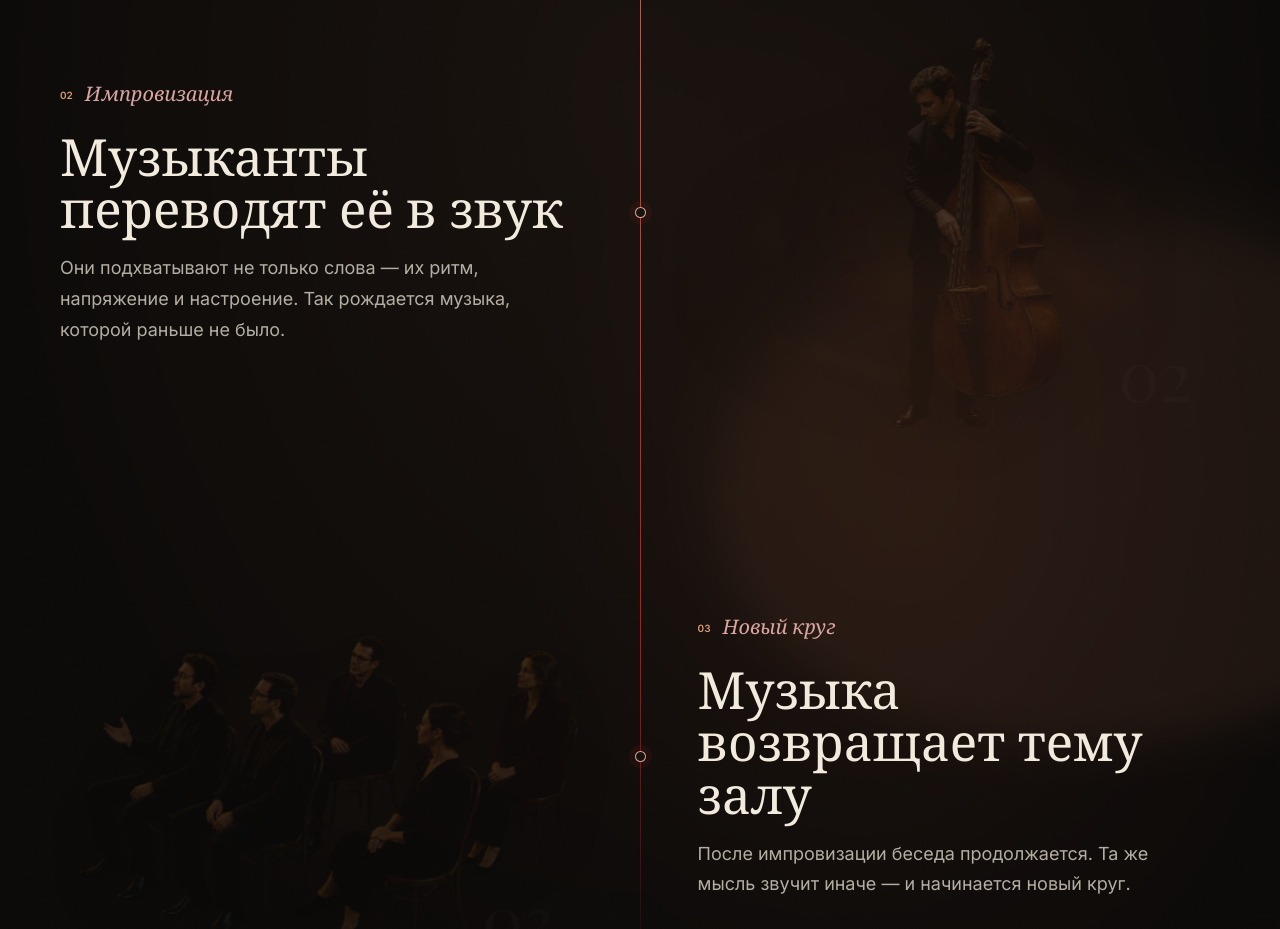
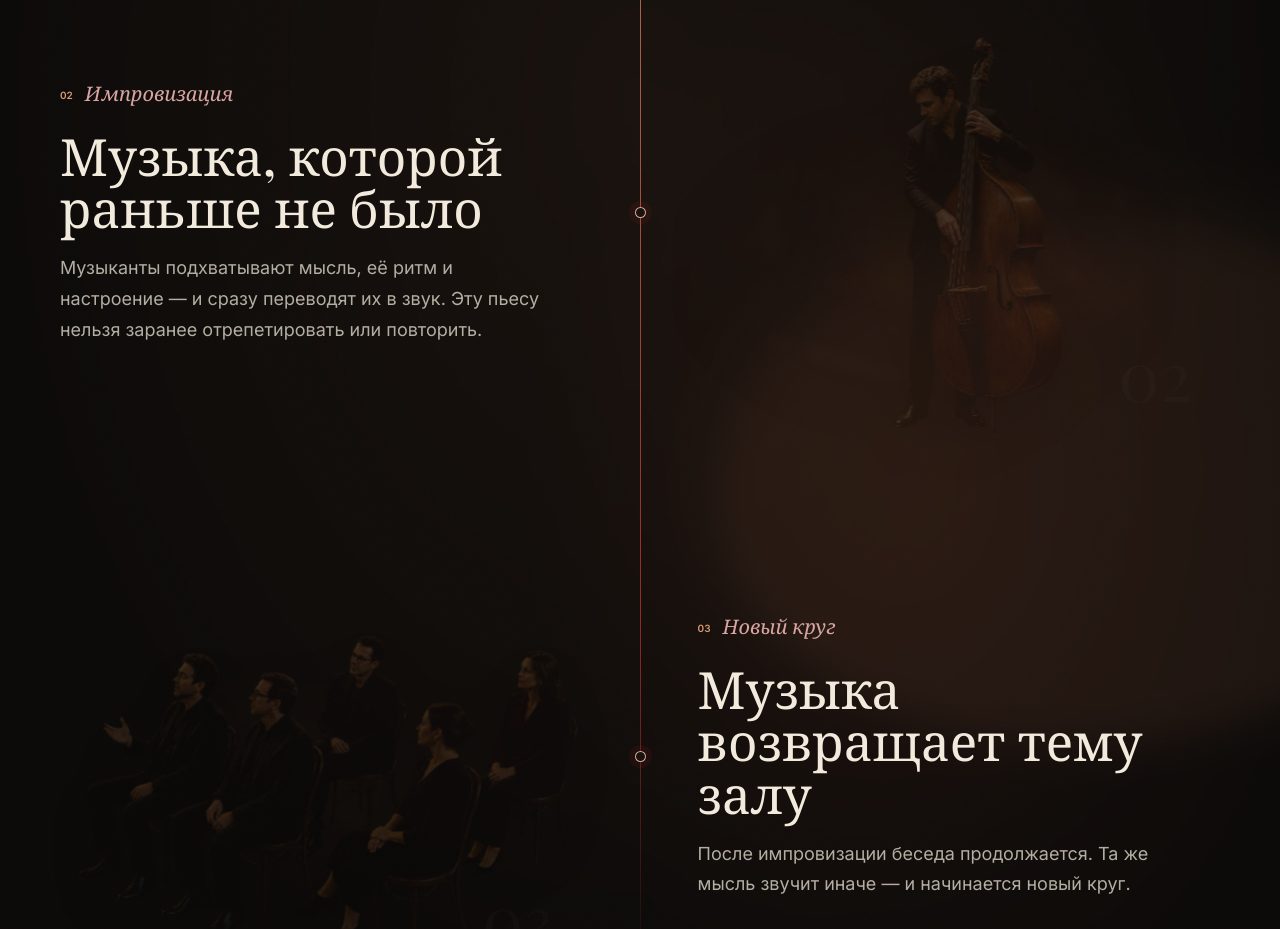
Before and after one commit to vbondarenko7/kontrapunkt, a Next.js app in the folder Джаз вечер. /Лендинг версия C/: page / in a window 1280 px wide. Shown: the part 1900-2829 px from the top of the page. Built offline with nearby package versions, Linux system fonts and the light colour scheme.

Commit message:
promote unique music message

```diff
--- a/Джаз вечер. /Лендинг версия C/app/page.tsx
+++ b/Джаз вечер. /Лендинг версия C/app/page.tsx
@@ -35,8 +35,8 @@ const formatSteps = [
   {
     number: "02",
     marker: "Импровизация",
-    title: "Музыканты переводят её в звук",
-    text: "Они подхватывают не только слова — их ритм, напряжение и настроение. Так рождается музыка, которой раньше не было.",
+    title: "Музыка, которой раньше не было",
+    text: "Музыканты подхватывают мысль, её ритм и настроение — и сразу переводят их в звук. Эту пьесу нельзя заранее отрепетировать или повторить.",
     image: "02-musical-response",
     imageAlt: "Джазовое трио импровизирует на сцене",
   },
```
